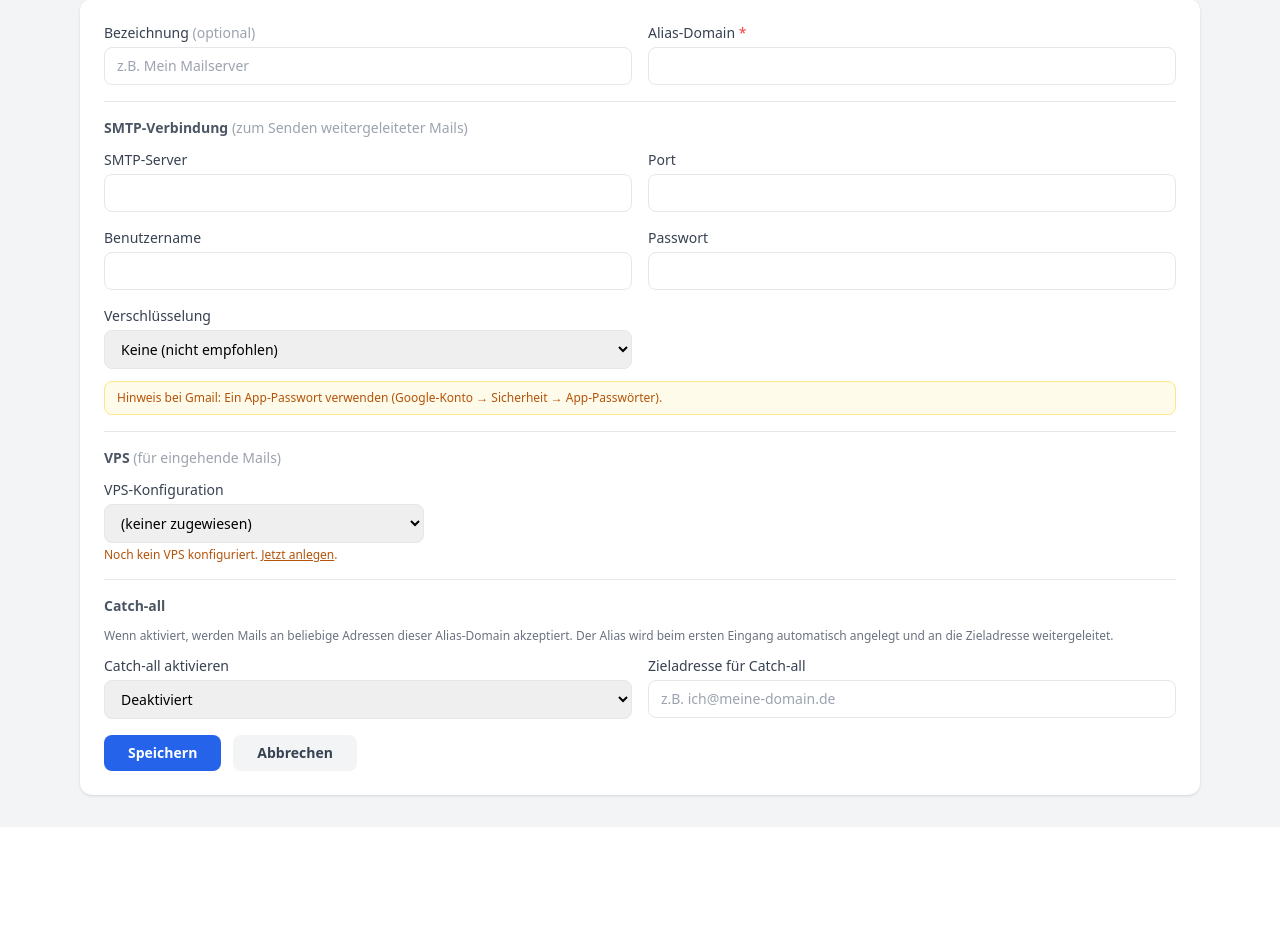
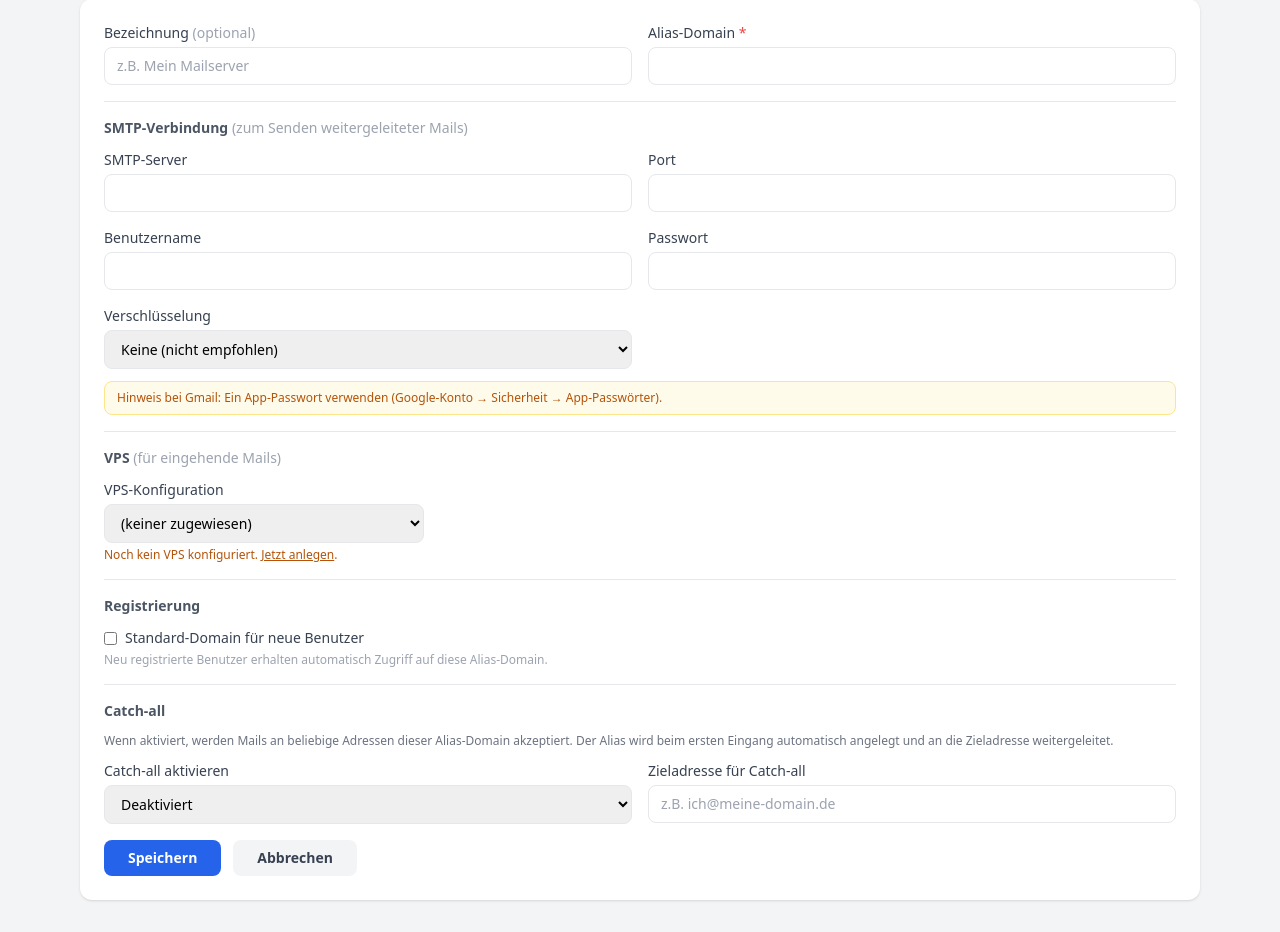
Before and after one commit to boernie77/EmailRelay, a Python web app: template alias-api/templates/alias_domain_edit.html in a window 1280 px wide. Shown: the part 142-1074 px from the top of the page. Before the commit the page ends 941 px from the top, so only its background shows below. Run offline with Jinja, Linux system fonts and the light colour scheme; the template is opened without the code that fills it, so the values that code supplies are empty; some libraries are stand-ins or nearby versions.

Commit message:
Auto-update: 2026-03-27 13:04

```diff
--- a/alias-api/templates/alias_domain_edit.html
+++ b/alias-api/templates/alias_domain_edit.html
@@ -80,6 +80,20 @@
     </div>
 
     <div class="border-t pt-4">
+      <h3 class="text-sm font-semibold text-gray-600 mb-3">Registrierung</h3>
+      <div class="flex items-center gap-2">
+        <input type="checkbox" name="is_default" value="true" id="is_default"
+               {% if cfg.is_default %}checked{% endif %} class="rounded">
+        <label for="is_default" class="text-sm text-gray-700">
+          Standard-Domain für neue Benutzer
+        </label>
+      </div>
+      <p class="text-xs text-gray-400 mt-1">
+        Neu registrierte Benutzer erhalten automatisch Zugriff auf diese Alias-Domain.
+      </p>
+    </div>
+
+    <div class="border-t pt-4">
       <h3 class="text-sm font-semibold text-gray-600 mb-3">Catch-all</h3>
       <p class="text-xs text-gray-500 mb-3">
         Wenn aktiviert, werden Mails an beliebige Adressen dieser Alias-Domain akzeptiert.
```
